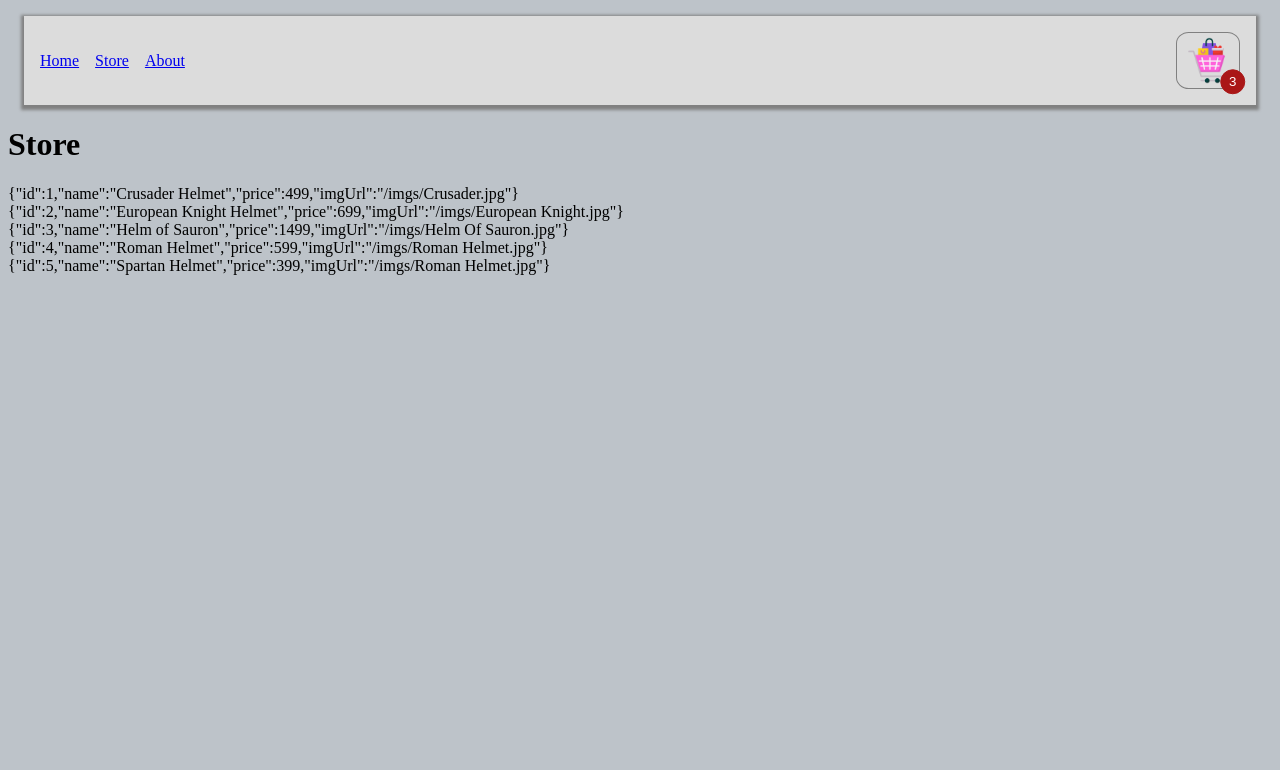
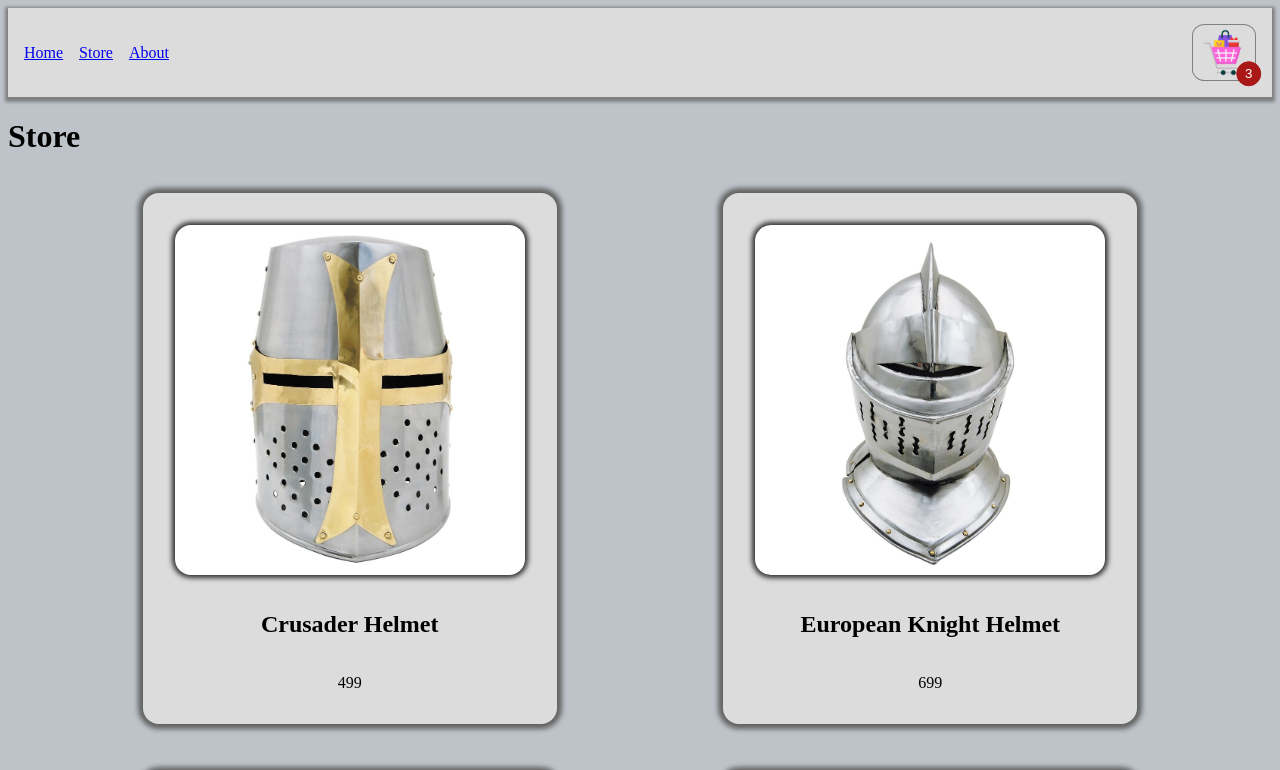
Before and after one commit to maxitomix/top_shopping_cart, a React (Vite) app: page /store in a window 1280 px wide. Shown: the top 770 px of the page. Built offline with nearby package versions, Linux system fonts and the light colour scheme.

Commit message:
progress. storte cards

```diff
--- a/src/App.css
+++ b/src/App.css
@@ -9,7 +9,7 @@ body{
 
 .navbar{
     display: flex;
-    margin: 1rem;
+
     padding: 1rem;
     gap: 1rem;
 
@@ -65,7 +65,34 @@ body{
     bottom: 0;
     right: 0;
     transform: translate(25%, 25%);
+}
 
+.storeContainer{
+    display: flex;
+    flex-wrap: wrap;
+    justify-content: space-evenly;
+    gap: 1rem;
+}
 
+.card{
+    width: fit-content;
+    display: flex;
+    flex-direction: column;
+    align-items: center;
+    background-color: gainsboro;
+    padding: 1rem;
+    margin: 1rem;
+    border-radius:1rem;
+    box-shadow: 0 0 5px 5px rgb(99, 99, 99);
 
+    .cardImg{
+        height: 350px;
+        width: 350px;
+        object-fit:scale-down;
+        background-color: white;
+        border-radius: 1rem;
+        /* padding: 1rem; */
+        margin: 1rem;
+        box-shadow: 0 0 5px 3px rgb(50, 50, 50);
+    }
 }
--- /dev/null
+++ b/src/components/StoreItem.tsx
@@ -0,0 +1,17 @@
+type StoreItemsProps = {
+    id: number
+    name: string
+    price: number
+    imgUrl: string
+}
+
+
+export function StoreItem ({id, name, price, imgUrl}:StoreItemsProps){
+    return(
+    <div className="card">
+        <img className="cardImg" src={imgUrl} alt={name} />
+        <h2 className="itemName"> {name} </h2>
+        <p className="price">{price}</p>
+    </div>
+    )
+}
--- a/src/data/items.json
+++ b/src/data/items.json
@@ -27,6 +27,6 @@
         "id": 5,
         "name": "Spartan Helmet",
         "price": 399,
-        "imgUrl":"/imgs/Roman Helmet.jpg"
+        "imgUrl":"/imgs/Spartan.jpg"
     }
 ]
--- a/src/pages/Store.tsx
+++ b/src/pages/Store.tsx
@@ -1,4 +1,6 @@
+import { StoreItem } from "../components/StoreItem"
 import storeItems from "../data/items.json"
+
 
 export function Store(){
     return(
@@ -6,7 +8,10 @@ export function Store(){
         <h1>Store</h1>
         <div className="storeContainer">
             {storeItems.map(item => (
-                <div className="item">{JSON.stringify(item)}</div>
+                <div key={item.id} className="item">
+                    {/* {JSON.stringify(item)}  */}
+                <StoreItem {...item}/>
+                </div>
             ))
             }
         </div>
```
